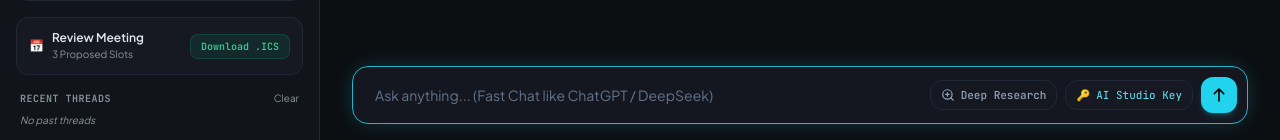
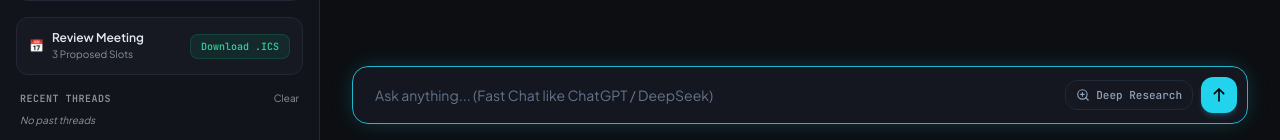
Before and after one commit to zeeshanrana707/genAI, a FastAPI app: page / in a window 1280 px wide. Shown: the part 660-800 px from the top of the page. Run offline with FastAPI, Linux system fonts and the light colour scheme; data that the repository does not hold is empty; some libraries are stand-ins or nearby versions.

Commit message:
style: remove ai studio key button from bottom input box

```diff
--- a/templates/index.html
+++ b/templates/index.html
@@ -620,11 +620,6 @@
             <span id="deepResearchLabel" class="hidden sm:inline font-medium text-[11px]">Deep Research</span>
           </button>
 
-          <!-- Engine Switcher Badge (Clickable toggle between Free and AI Studio Key) -->
-          <button type="button" onclick="toggleApiEngineModeQuick()" title="Click to toggle Free Tier vs Google AI Studio Key" class="hidden sm:flex items-center space-x-1.5 px-2.5 py-1.5 rounded-xl bg-pplx-card hover:bg-slate-800 border border-pplx-border text-[11px] text-cyan-300 font-mono transition-colors flex-shrink-0">
-            <span id="selectedEngineIcon">🔑</span>
-            <span id="selectedEngineLabel">AI Studio Key</span>
-          </button>
 
           <!-- Submit / Stop Action Button (Icon-Only: Send Arrow or Pulsing Red Block) -->
           <button
```
